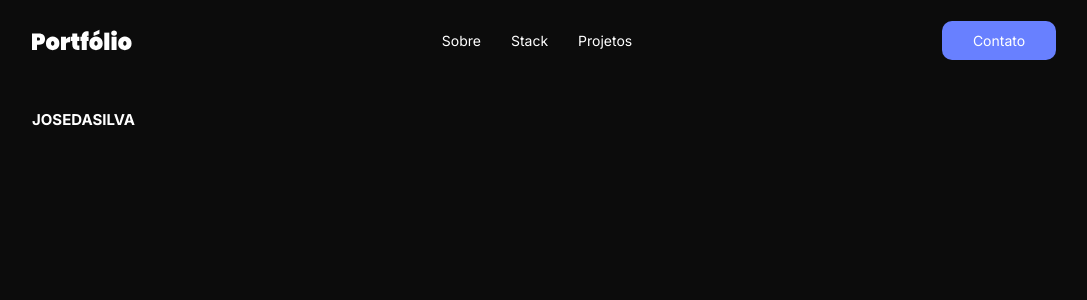
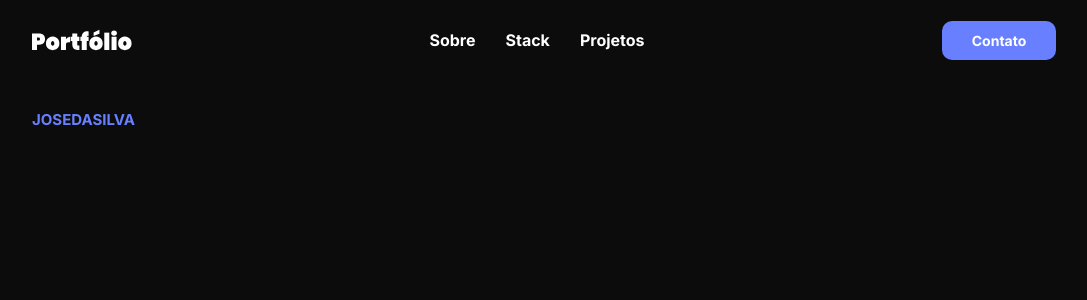
Before and after one commit to MathGoOli-Frontend/m3-s1-entrega-portfolio-template-MathGoOli, a React (Vite) app: page / in a window 1280 px wide. Shown: the top 300 px of the page, without its empty margins (96-1183 px from the left). Built offline with nearby package versions, Linux system fonts and the light colour scheme.

Commit message:
feat global settings

```diff
--- a/src/components/Welcome/index.jsx
+++ b/src/components/Welcome/index.jsx
@@ -5,7 +5,7 @@ export const Welcome = () =>{
     return(
         <section id="welcome">
             <div>
-               <h2>JOSEDASILVA</h2>
+               <h2 className={style.autor__name}>JOSEDASILVA</h2>
             </div>
             <div>
 
--- a/src/components/Welcome/style.module.css
+++ b/src/components/Welcome/style.module.css
@@ -0,0 +1,4 @@
+.autor__name{
+    color: var(--color-purple);
+    font-size: 1.5rem;
+}
--- a/src/styles/globalStyles.css
+++ b/src/styles/globalStyles.css
@@ -4,6 +4,24 @@
     --color-purple: #6880FF;
     --color-white: #FFFFFFFF;
     --color-background: linear-gradient(to bottom, #0c0c0c 0%,#0c0c0c 100%);
+
+    --title-1-font: 4.8rem;
+    --title-1-height: 700;
+
+    --title-2-font: 4rem;
+    --title-2-height: 600;
+
+    --title-3-font: 2.2rem;
+    --title-3-height: 700;
+
+    --label-font: 1.4rem;
+    --label-height: 400;
+
+    --link-font: 1.6rem;
+    --link-height: 700;
+
+    --paragraf-font: 1.6rem;
+    --paragraf-height: 700;
 
     --round: 1rem;
 
@@ -38,3 +56,32 @@ body {
 main{
     padding: 3rem 10vw;
 }
+
+.title-1{
+    font-size: var(--title-1-font);
+    font-weight: var(--title-1-height);
+}
+
+.title-2{
+    font-size: var(--title-2-font);
+    font-weight: var(--title-2-height);
+}
+
+.title-3{
+    font-size: var(--title-3-font);
+    font-weight: var(--title-3-height);
+}
+a{
+    font-size: var(--link-font);
+    font-weight: var(--link-height);
+    text-decoration: none;
+
+}
+a:hover{
+    text-decoration: underline;
+}
+
+p{
+    font-size: var(--paragraf-font);
+    font-weight: var(--paragraf-height);
+}
```
